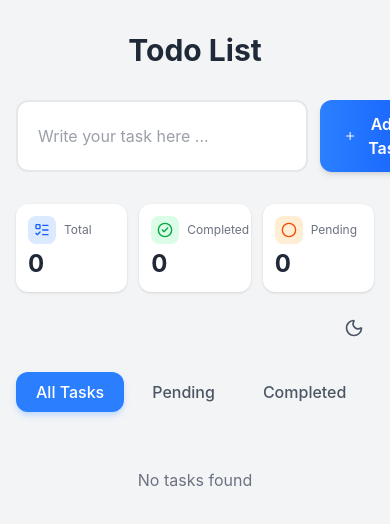
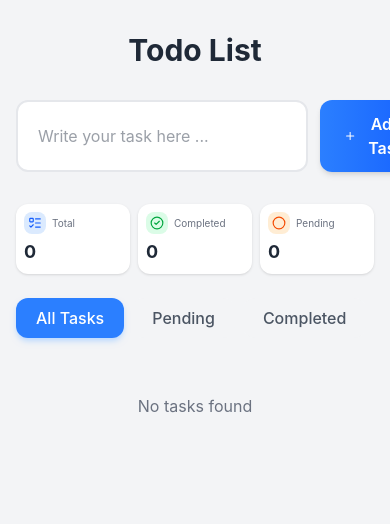
Before and after one commit to amirrezash0n/taskflow-app, a React (Vite) app: page / in a window 390 px wide. Shown: the top 524 px of the page. Built offline with nearby package versions, Linux system fonts and the light colour scheme.

Commit message:
refactor(TodoStats): remove theme logic and make responsive

```diff
--- a/src/components/TodoStats.tsx
+++ b/src/components/TodoStats.tsx
@@ -1,32 +1,15 @@
-// src/components/TodoStats.tsx
 import type { Todo } from "../types/todo";
-import { Moon, Sun, CheckCircle2, Circle, ListTodo } from "lucide-react";
-import { useEffect, useState } from "react";
+import { CheckCircle2, Circle, ListTodo } from "lucide-react";
 
 interface TodoStatsProps {
   todos: Todo[];
 }
 
 export default function TodoStats({ todos }: TodoStatsProps) {
-  const [isDark, setIsDark] = useState(() => {
-    return localStorage.getItem("theme") === "dark";
-  });
-
-  useEffect(() => {
-    if (isDark) {
-      document.documentElement.classList.add("dark");
-      localStorage.setItem("theme", "dark");
-    } else {
-      document.documentElement.classList.remove("dark");
-      localStorage.setItem("theme", "light");
-    }
-  }, [isDark]);
-
   const total = todos.length;
   const completed = todos.filter((t) => t.completed).length;
   const pending = total - completed;
 
-  // کارت‌های آماری
   const stats = [
     {
       label: "Total",
@@ -52,41 +35,27 @@ export default function TodoStats({ todos }: TodoStatsProps) {
 
   return (
     <div className="mb-6">
-      {/* سه کارت آمار */}
-      <div className="grid grid-cols-3 gap-3 mb-4">
+      <div className="grid grid-cols-3 gap-2 sm:gap-3">
         {stats.map((stat) => (
           <div
             key={stat.label}
-            className="bg-white dark:bg-gray-800 rounded-xl p-3 shadow-sm"
+            className="bg-white dark:bg-gray-800 rounded-xl p-2 sm:p-3 shadow-sm"
           >
-            <div className="flex items-center gap-2 mb-1">
-              <div className={`p-1.5 rounded-lg ${stat.color}`}>
-                <stat.icon size={16} />
+            <div className="flex items-center gap-1.5 sm:gap-2 mb-1">
+              <div className={`p-1 sm:p-1.5 rounded-lg ${stat.color}`}>
+                <stat.icon size={14} className="sm:hidden" />
+                <stat.icon size={16} className="hidden sm:block" />
               </div>
-              <span className="text-xs text-gray-500 dark:text-gray-400">
+              <span className="text-[10px] sm:text-xs text-gray-500 dark:text-gray-400 truncate">
                 {stat.label}
               </span>
             </div>
-            <p className="text-2xl font-bold text-gray-800 dark:text-white">
+            <p className="text-lg sm:text-2xl font-bold text-gray-800 dark:text-white">
               {stat.value}
             </p>
           </div>
         ))}
       </div>
-
-      {/* دکمه دارک مود - جدا از کارت‌ها */}
-      <div className="flex justify-end">
-        <button
-          onClick={() => setIsDark(!isDark)}
-          className="p-2.5 rounded-xl bg-gray-100 dark:bg-gray-800 hover:bg-gray-200 dark:hover:bg-gray-700 transition-all duration-200"
-        >
-          {isDark ? (
-            <Sun size={20} className="text-yellow-500" />
-          ) : (
-            <Moon size={20} className="text-gray-600" />
-          )}
-        </button>
-      </div>
     </div>
   );
 }
```
